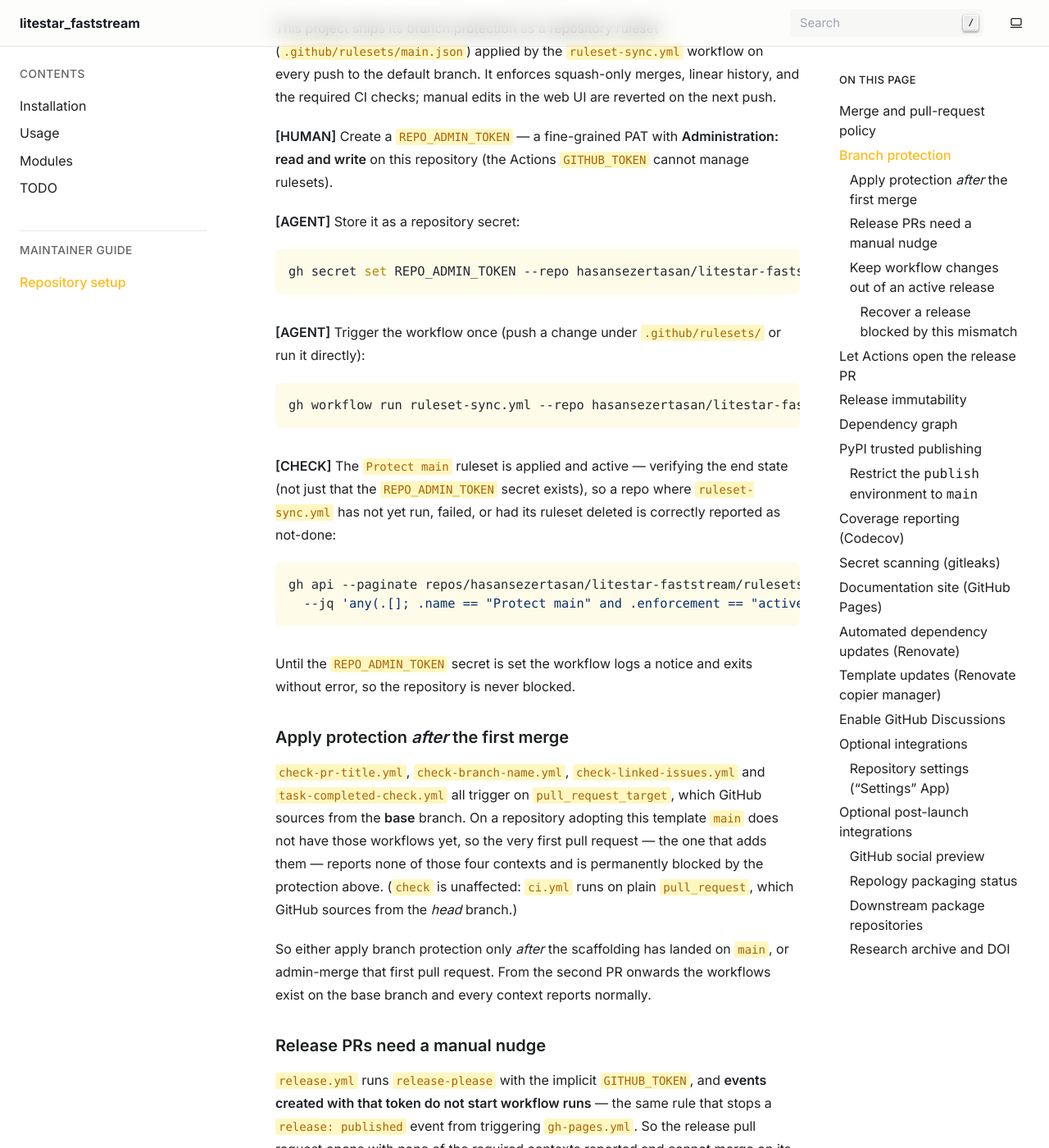
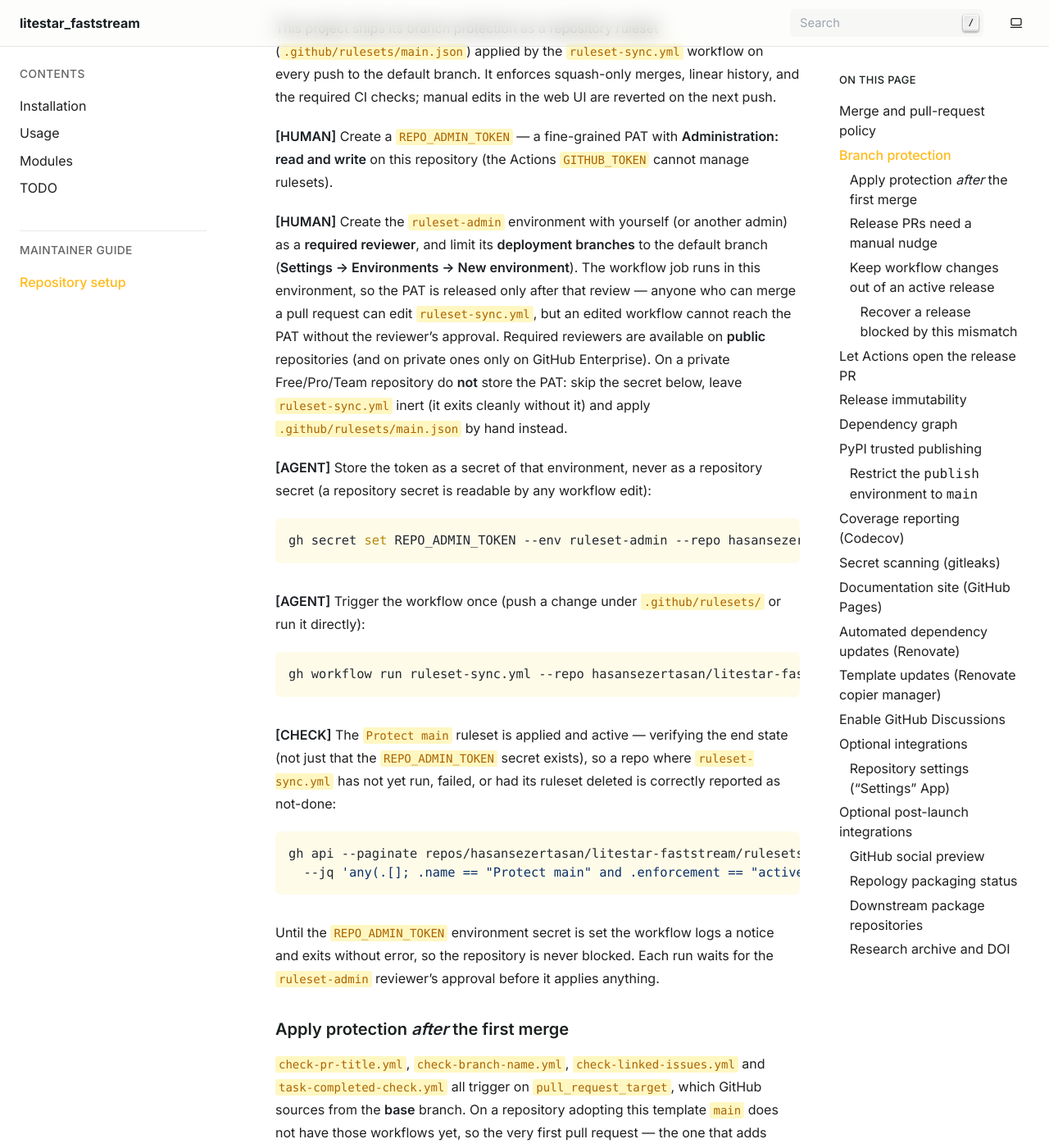
Before and after one commit to hasansezertasan/litestar-faststream, a Sphinx documentation site: the page built from docs/maintaining/setup.rst, in a window 1280 px wide and 1400 px high, scrolled down 1584 px. Shown: the whole window at 82% size. Built offline with Sphinx 7.4.7, drawn with Linux system fonts in a browser that asks for light colours; some of the changed text lies outside the part shown.

```diff
--- a/docs/maintaining/setup.rst
+++ b/docs/maintaining/setup.rst
@@ -71,11 +71,23 @@ the next push.
 **Administration: read and write** on this repository (the Actions
 ``GITHUB_TOKEN`` cannot manage rulesets).
 
-**[AGENT]** Store it as a repository secret:
+**[HUMAN]** Create the ``ruleset-admin`` environment with yourself (or another
+admin) as a **required reviewer**, and limit its **deployment branches** to the
+default branch (**Settings → Environments → New environment**). The workflow
+job runs in this environment, so the PAT is released only after that review —
+anyone who can merge a pull request can edit ``ruleset-sync.yml``, but an edited
+workflow cannot reach the PAT without the reviewer's approval. Required
+reviewers are available on **public** repositories (and on private ones only on
+GitHub Enterprise). On a private Free/Pro/Team repository do **not** store the
+PAT: skip the secret below, leave ``ruleset-sync.yml`` inert (it exits cleanly
+without it) and apply ``.github/rulesets/main.json`` by hand instead.
+
+**[AGENT]** Store the token as a secret of that environment, never as a
+repository secret (a repository secret is readable by any workflow edit):
 
 .. code-block:: sh
 
-   gh secret set REPO_ADMIN_TOKEN --repo hasansezertasan/litestar-faststream
+   gh secret set REPO_ADMIN_TOKEN --env ruleset-admin --repo hasansezertasan/litestar-faststream
 
 **[AGENT]** Trigger the workflow once (push a change under ``.github/rulesets/``
 or run it directly):
@@ -94,8 +106,9 @@ correctly reported as not-done:
    gh api --paginate repos/hasansezertasan/litestar-faststream/rulesets \
      --jq 'any(.[]; .name == "Protect main" and .enforcement == "active")' | grep -qx true
 
-Until the ``REPO_ADMIN_TOKEN`` secret is set the workflow logs a notice and exits
-without error, so the repository is never blocked.
+Until the ``REPO_ADMIN_TOKEN`` environment secret is set the workflow logs a
+notice and exits without error, so the repository is never blocked. Each run
+waits for the ``ruleset-admin`` reviewer's approval before it applies anything.
 
 .. _setup-first-pr:
 
@@ -458,7 +471,10 @@ preview for each pull request under ``pr-preview/pr-<N>/`` on the same
 ``gh-pages`` branch and comments the URL on the PR (removed automatically when
 the PR closes). Previews are built only for pull requests opened from branches
 on this repository — a fork PR receives a read-only token and is skipped — and
-require no extra setup beyond Pages.
+require no extra setup beyond Pages. The docs are built by ``docs-preview.yml``
+with a read-only token and published by ``docs-preview-deploy.yml``, a
+``workflow_run`` workflow that always runs from the default branch, so a branch
+or dependency update cannot edit the job that holds the write token.
 
 Automated dependency updates (Renovate)
 ---------------------------------------
--- a/prek.toml
+++ b/prek.toml
@@ -185,7 +185,7 @@ rev = "v1.31.1"
 hooks = [{ id = "zizmor" }]
 
 [[repos]]
-repo = "https://github.com/adrienverge/yamllint.git"
+repo = "https://github.com/adrienverge/yamllint"
 rev = "v1.38.0"
 # `.copier-answers.yml` is excluded for the same reason the yamlfmt hook below
 # excludes it: copier owns the file ("NEVER EDIT MANUALLY") and writes block
```
Also changed, not shown: .copier-answers.yml, 4 other files.
